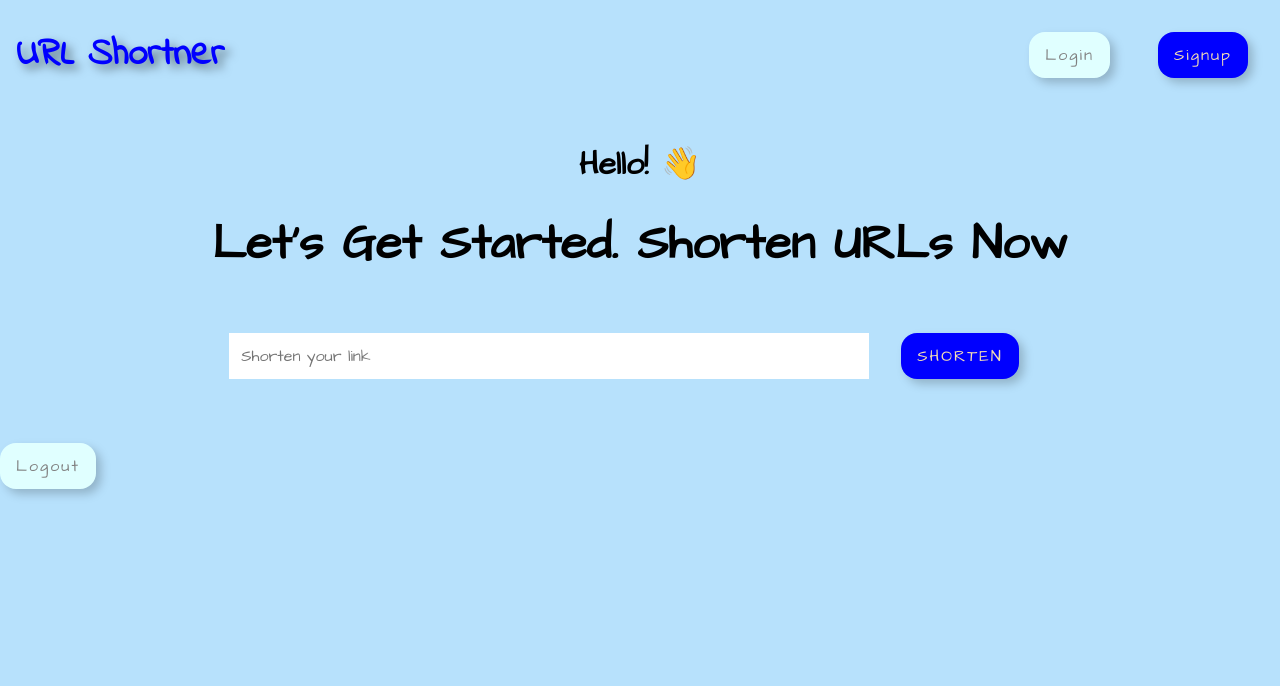
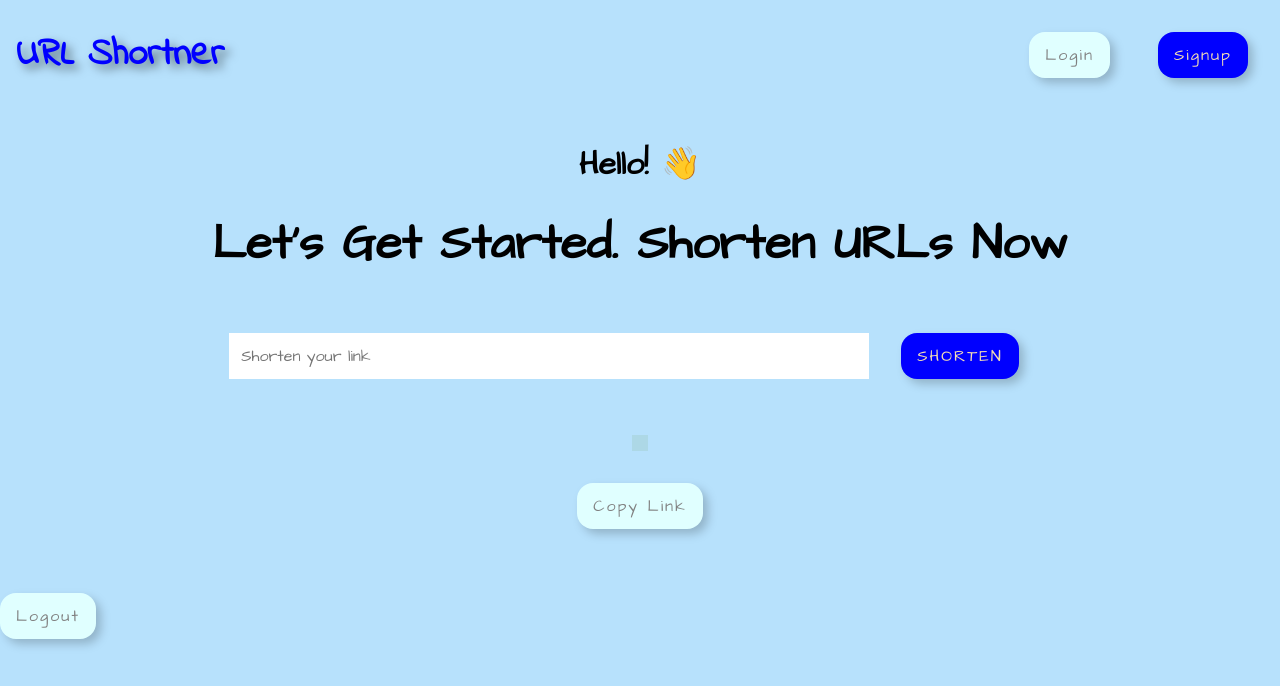
Before and after one commit to ambasta-shalu/url-shortner-frontend, a React (Vite) app: page / in a window 1280 px wide. Shown: the top 686 px of the page. Built offline with nearby package versions, Linux system fonts and the light colour scheme; no server answers.

Commit message:
output link option added :)

```diff
--- a/src/css/IndexPage.css
+++ b/src/css/IndexPage.css
@@ -14,7 +14,7 @@
 }
 
 .user__name {
-  color: rgba(0, 0, 255, 0.6);
+  color: cornflowerblue;
   font-size: 2.25rem;
 }
 
@@ -29,6 +29,22 @@
   outline-width: 0;
   border: none;
   color: black;
+}
+
+.index__output {
+  display: flex;
+  flex-direction: column;
+  align-items: center;
+  justify-content: center;
+  flex-wrap: nowrap;
+}
+
+.index__output__field {
+  color: blueviolet;
+  font-size: 1.2rem;
+  padding: 0.5rem;
+  background-color: lightblue;
+  margin-top: 1.5rem;
 }
 
 .logout__button {
--- a/src/pages/IndexPage.jsx
+++ b/src/pages/IndexPage.jsx
@@ -43,6 +43,10 @@ function IndexPage() {
             <button className="signup__button">SHORTEN</button>
           </form>
         </div>
+        <div className="index__output">
+          <p className="index__output__field"></p>
+          <button className="login__button">Copy Link</button>
+        </div>
       </div>
       <button className="logout__button" type="submit" onClick={() => logout()}>
         Logout
```
